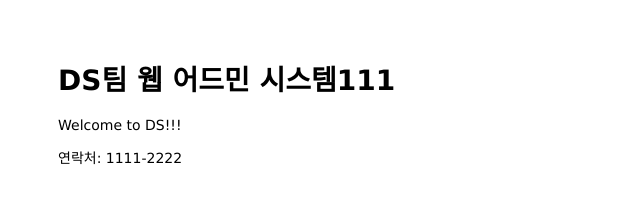
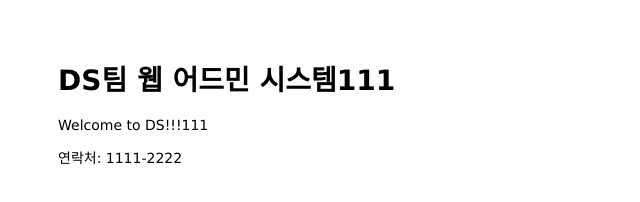
Before and after one commit to next820A/mastering-git-github, a plain HTML site: page public/index.html in a window 1280 px wide. Shown: the full height of the page, 0-640 px from the left. Drawn offline with Linux system fonts and the light colour scheme.

Commit message:
Change body

```diff
--- a/public/index.html
+++ b/public/index.html
@@ -7,7 +7,7 @@
 
 <body>
   <h1>DS팀 웹 어드민 시스템111</h1>
-  <p>Welcome to DS!!!</p>
+  <p>Welcome to DS!!!111</p>
 </body>
 
 <footer>
```
